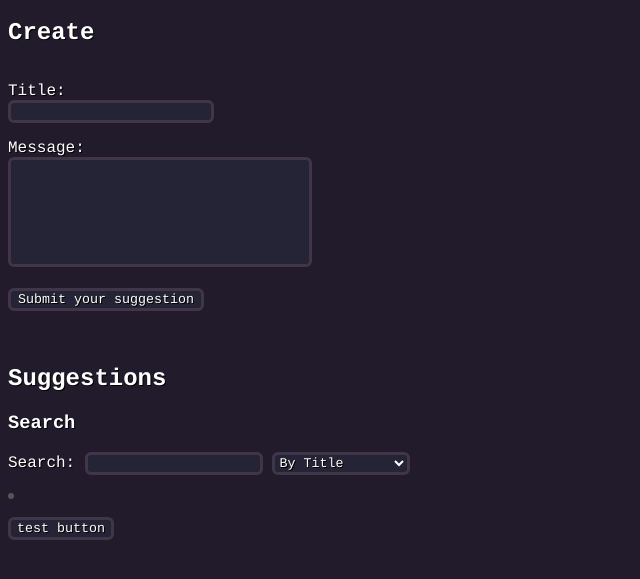
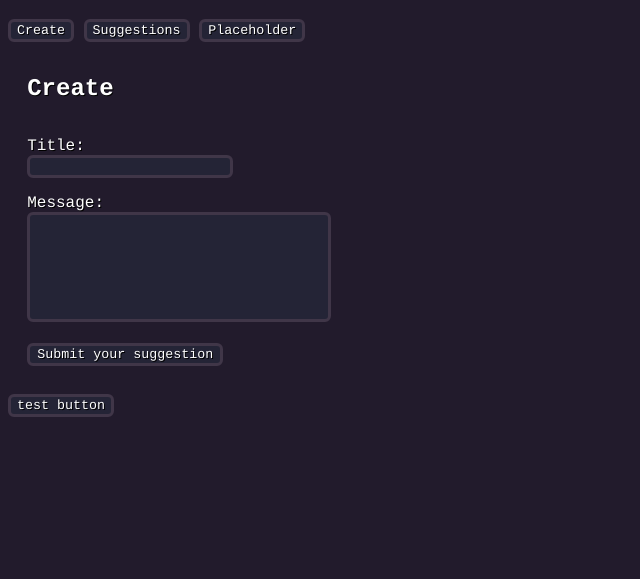
Before and after one commit to MarshallMoreira/Project, a plain HTML site: page index.html in a window 1280 px wide. Shown: the part 61-640 px from the top of the page, without its empty margins (0-640 px from the left). Drawn offline with Linux system fonts and the light colour scheme.

Commit message:
Implimented (stolen :x: borrowed :check:) code

```diff
--- a/index.html
+++ b/index.html
@@ -8,8 +8,16 @@
 </head>
 <body>
   <h1>Student Suggestor</h1>
+  <section class="info-box">
+    <div role="tablist" class="manual">
+      <button id="tab-1" type="button" role="tab" aria-selected="true" aria-controls="tabpanel-1"><span>Create</span></button>
+      <button id="tab-2" type="button" role="tab" aria-selected="false" aria-controls="tabpanel-2"><span>Suggestions</span></button>
+      <button id="tab-3" type="button" role="tab" aria-selected="false" aria-controls="tabpanel-3"><span>Placeholder</span></button>
+    </div>
+
+    <div class="panels">
+      <article id="tabpanel-1" role="tabpanel"  aria-labelledby="tab-1">
         <h2>Create</h2>
-  <div>
         <form class="createForm">
           <p>
             <label for="title">Title:</label>
@@ -20,12 +28,13 @@
             <label for="msg">Message:</label>
             <textarea id="msg" name="post_msg"></textarea>
           </p>
-
           <p>
             <button type="submit">Submit your suggestion</button>
           </p>
         </form>
-    <br>
+      </article>
+
+      <article id="tabpanel-2" role="tabpanel" aria-labelledby="tab-2">
         <h2>Suggestions</h2>
         <h3>Search</h3>
         <label for="search">Search:</label>
@@ -41,7 +50,11 @@
           <table id="suggestionsOutput"> <!-- Filled by the script --> </table>
         </div>
         <br>
+      </article>
+      <article id="tabpanel-3" role="tabpanel" aria-labelledby="tab-3">
+        <p>placeholder</p>
+      </article>
+  </section>
   <button id="test">test button</button>
-  </div>
 </body>
 </html>
--- a/script.js
+++ b/script.js
@@ -13,7 +13,7 @@ let loadedSuggestions = [];
 loadedSuggestions.push({"title":"Fix AC","suggestion":"Example text aaaaaaaa","votes":2,"author":"John","date":"5/10/26","id":0});
 loadedSuggestions.push({"title":"Example","suggestion":"Example","votes":-1000,"author":"Someone","date":"1/2/23","id":1});
 
-loadedSuggestions = getSuggestions();
+//loadedSuggestions = getSuggestions();
 
 
 
@@ -62,3 +62,58 @@ function addSuggestion(item) {
   saved.push(item);
   localStorage.setItem("suggestions",JSON.stringify(saved));
 }
+
+
+/* I didn't make the following code.
+I took it from https://github.com/mdn/learning-area/blob/main/css/css-layout/practical-positioning-examples/tabs-manual.js and edited/removed some.
+*/
+class TabsManual {
+  constructor(groupNode) {
+    this.tablistNode = groupNode;
+    this.tabs = [];
+    this.firstTab = null;
+    this.lastTab = null;
+    this.tabs = Array.from(this.tablistNode.querySelectorAll("[role=tab]"));
+    this.tabpanels = [];
+    for (let i = 0; i < this.tabs.length; i++) {
+      const tab = this.tabs[i];
+      const tabpanel = document.getElementById(
+        tab.getAttribute("aria-controls")
+      );
+      tab.setAttribute("aria-selected", "false");
+      this.tabpanels.push(tabpanel);
+      tab.addEventListener("click", this.onClick.bind(this));
+      if (!this.firstTab) {
+        this.firstTab = tab;
+      }
+      this.lastTab = tab;
+    }
+    this.setSelectedTab(this.firstTab);
+  }
+
+  setSelectedTab(currentTab) {
+    for (let i = 0; i < this.tabs.length; i++) {
+      const tab = this.tabs[i];
+      if (currentTab === tab) {
+        tab.setAttribute("aria-selected", "true");
+        tab.removeAttribute("tabindex");
+        this.tabpanels[i].classList.remove("is-hidden");
+      } else {
+        tab.setAttribute("aria-selected", "false");
+        this.tabpanels[i].classList.add("is-hidden");
+      }
+    }
+  }
+  onClick(event) {
+    this.setSelectedTab(event.currentTarget);
+  }
+}
+
+// Initialize tablist
+window.addEventListener("load", function () {
+  const tablists = document.querySelectorAll("[role=tablist].manual");
+  for (let i = 0; i < tablists.length; i++) {
+    new TabsManual(tablists[i]);
+  }
+});
+/* Reminder that the previous code was not mine (though edited) but I do somewhat understand what it is doing. */
--- a/style.css
+++ b/style.css
@@ -49,3 +49,20 @@ textarea {
         }
     }
 }
+
+/* Taken from somewhere else */
+.info-box .panels {
+  height: 352px;
+  clear: both;
+  position: relative;
+}
+.info-box [role="tabpanel"] {
+  position: absolute;
+  padding: 0.8rem 1.2rem;
+  height: 352px;
+  top: 0;
+  left: 0;
+}
+.info-box [role="tabpanel"].is-hidden {
+  display: none;
+}
```
Lines whose indentation alone changed are shown as unchanged.
